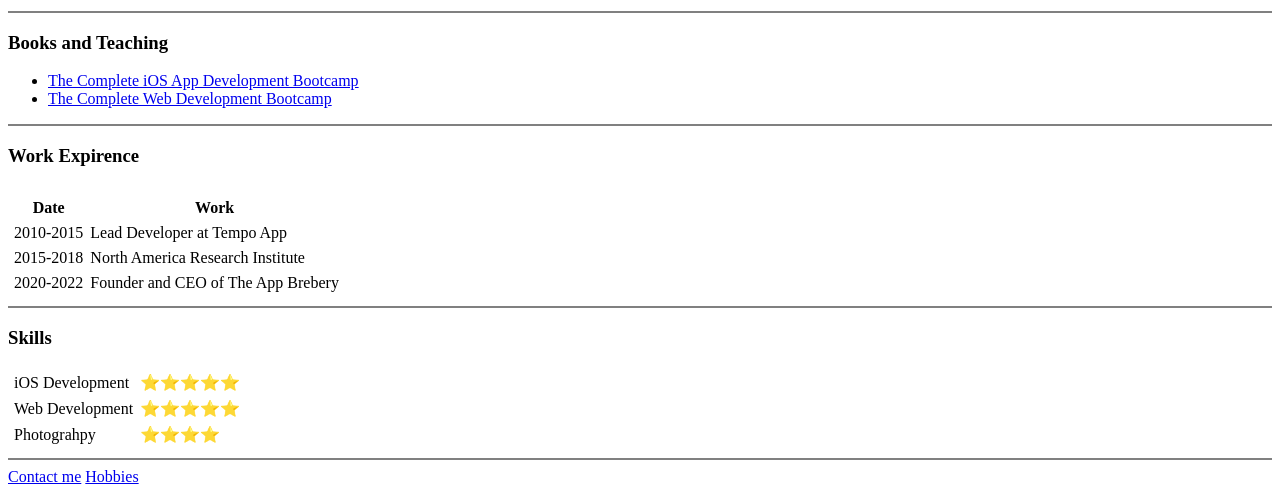
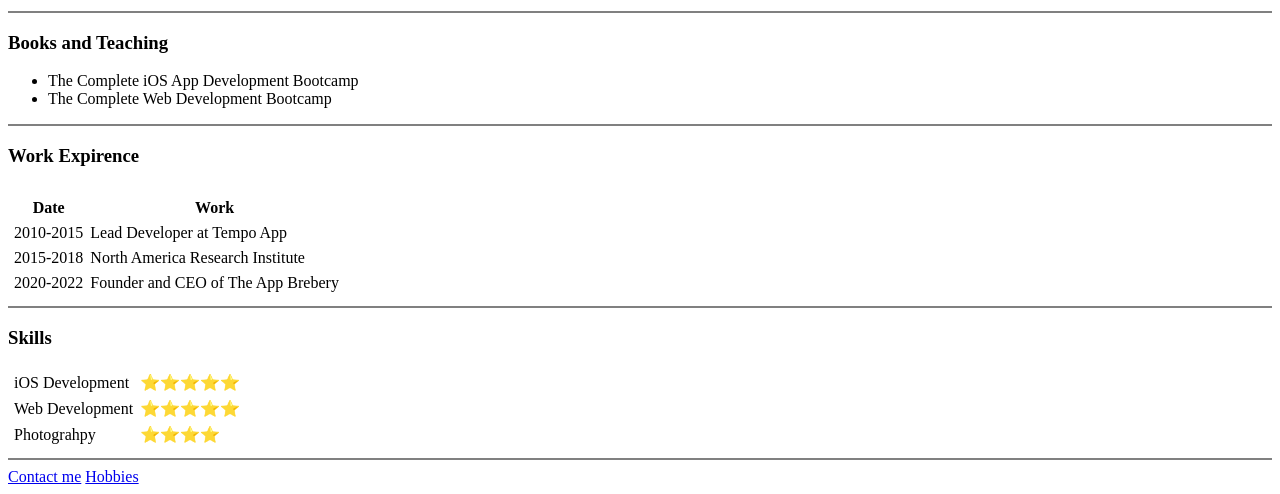
Before and after one commit to arthurchris111/tutorial-cv, a plain HTML site: page index.html in a window 1280 px wide. Shown: the part 351-845 px from the top of the page. Drawn offline with Linux system fonts and the light colour scheme.

Commit message:
Update index.html

```diff
--- a/index.html
+++ b/index.html
@@ -20,8 +20,8 @@
 <h3>Books and Teaching</h3>
 <ul>
    <!--add the <a href=""> tag to activate the link-->
-    <li><a href="https://www.udemy.com/course/ios-13-app-development-bootcamp/?utm_source=adwords&utm_medium=udemyads&utm_campaign=LongTail_la.EN_cc.ROW&utm_content=deal4584&utm_term=_._ag_77879424134_._ad_535397245863_._kw__._de_c_._dm__._pl__._ti_dsa-1007766171312_._li_9067654_._pd__._&matchtype=&gclid=Cj0KCQiAuvOPBhDXARIsAKzLQ8EbV6E8QEcSvgYnt88xXTFwOabgt4N3WHXI9sttfy1wALY2DN-QY7QaAk2IEALw_wcB">The Complete iOS App Development Bootcamp</a> </li>
-    <li><a href="https://www.lighthouselasbs.ca/en/web-development-bootcamp">The Complete Web Development Bootcamp</a></li>
+    <li><a href"https://www.udemy.com/course/ios-13-app-development-bootcamp/?utm_source=adwords&utm_medium=udemyads&utm_campaign=LongTail_la.EN_cc.ROW&utm_content=deal4584&utm_term=_._ag_77879424134_._ad_535397245863_._kw__._de_c_._dm__._pl__._ti_dsa-1007766171312_._li_9067654_._pd__._&matchtype=&gclid=Cj0KCQiAuvOPBhDXARIsAKzLQ8EbV6E8QEcSvgYnt88xXTFwOabgt4N3WHXI9sttfy1wALY2DN-QY7QaAk2IEALw_wcB">The Complete iOS App Development Bootcamp</a> </li>
+    <li><a href"https://www.lighthouselasbs.ca/en/web-development-bootcamp">The Complete Web Development Bootcamp</a></li>
 </ul>
 <hr noshade="0">
  <h3>Work Expirence</h3>
```
